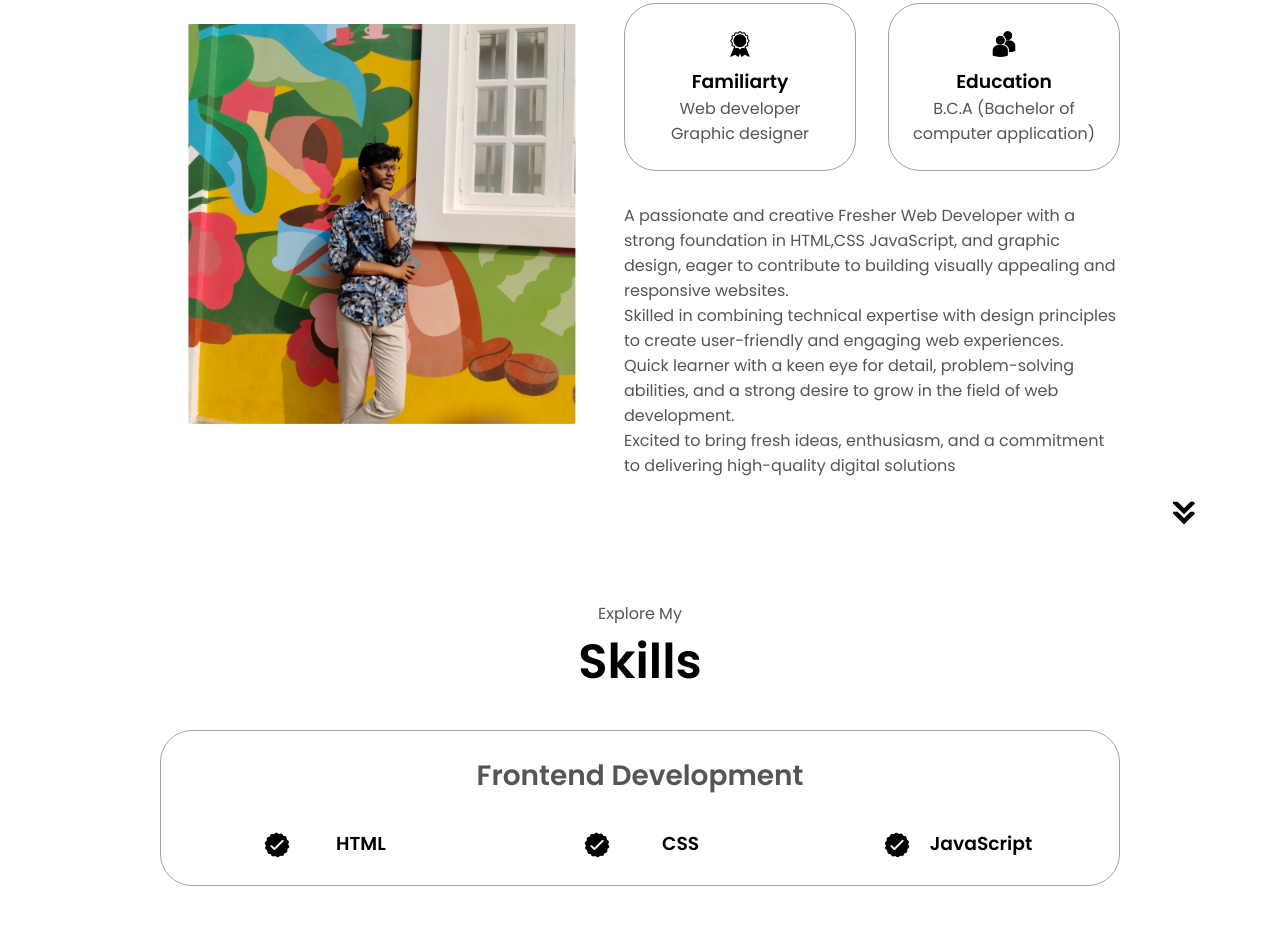
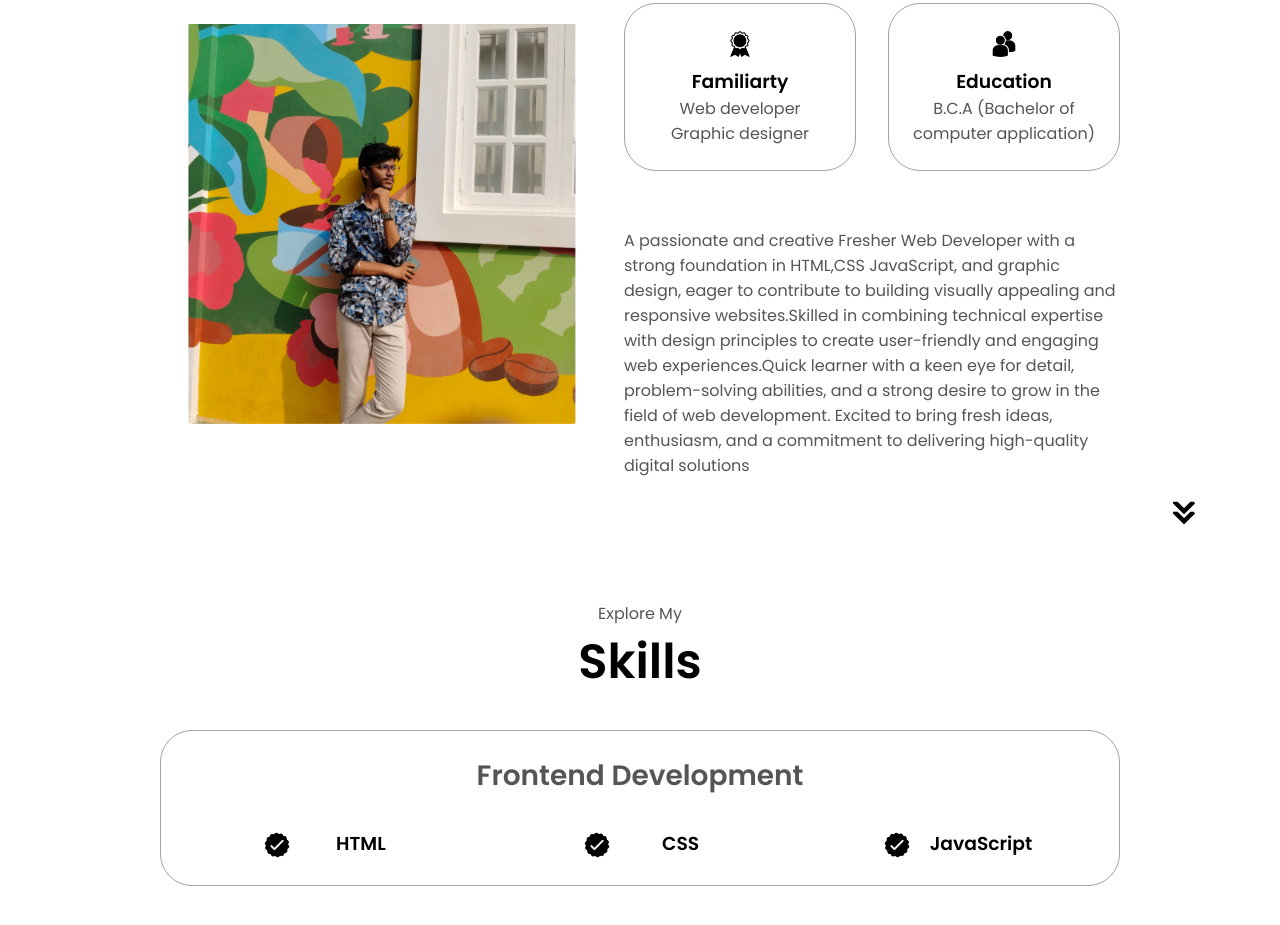
Before and after one commit to aknoobkutty/Light-Them, a plain HTML site: page index.html in a window 1280 px wide. Shown: the part 1095-2020 px from the top of the page. Drawn offline with Linux system fonts and the light colour scheme.

Commit message:
Update index.html

```diff
--- a/index.html
+++ b/index.html
@@ -88,7 +88,8 @@
           </div>
         </div>
         <div class="text-container">
-          <p>  A passionate and creative Fresher Web Developer with a strong foundation in HTML,CSS JavaScript, and graphic design, eager to contribute to building visually appealing and responsive websites.<br>Skilled in combining technical expertise with design principles to create user-friendly and engaging web experiences.<br>Quick learner with a keen eye for detail, problem-solving abilities, and a strong desire to grow in the field of web  development. <br>Excited to bring fresh ideas, enthusiasm, and a commitment to delivering high-quality digital solutions
+          <p>
+    <br>A passionate and creative Fresher Web Developer with a strong foundation in HTML,CSS JavaScript, and graphic design, eager to contribute to building visually appealing and responsive websites.Skilled in combining technical expertise with design principles to create user-friendly and engaging web experiences.Quick learner with a keen eye for detail, problem-solving abilities, and a strong desire to grow in the field of web  development. Excited to bring fresh ideas, enthusiasm, and a commitment to delivering high-quality digital solutions
           </p>
         </div>
       </div>
```
